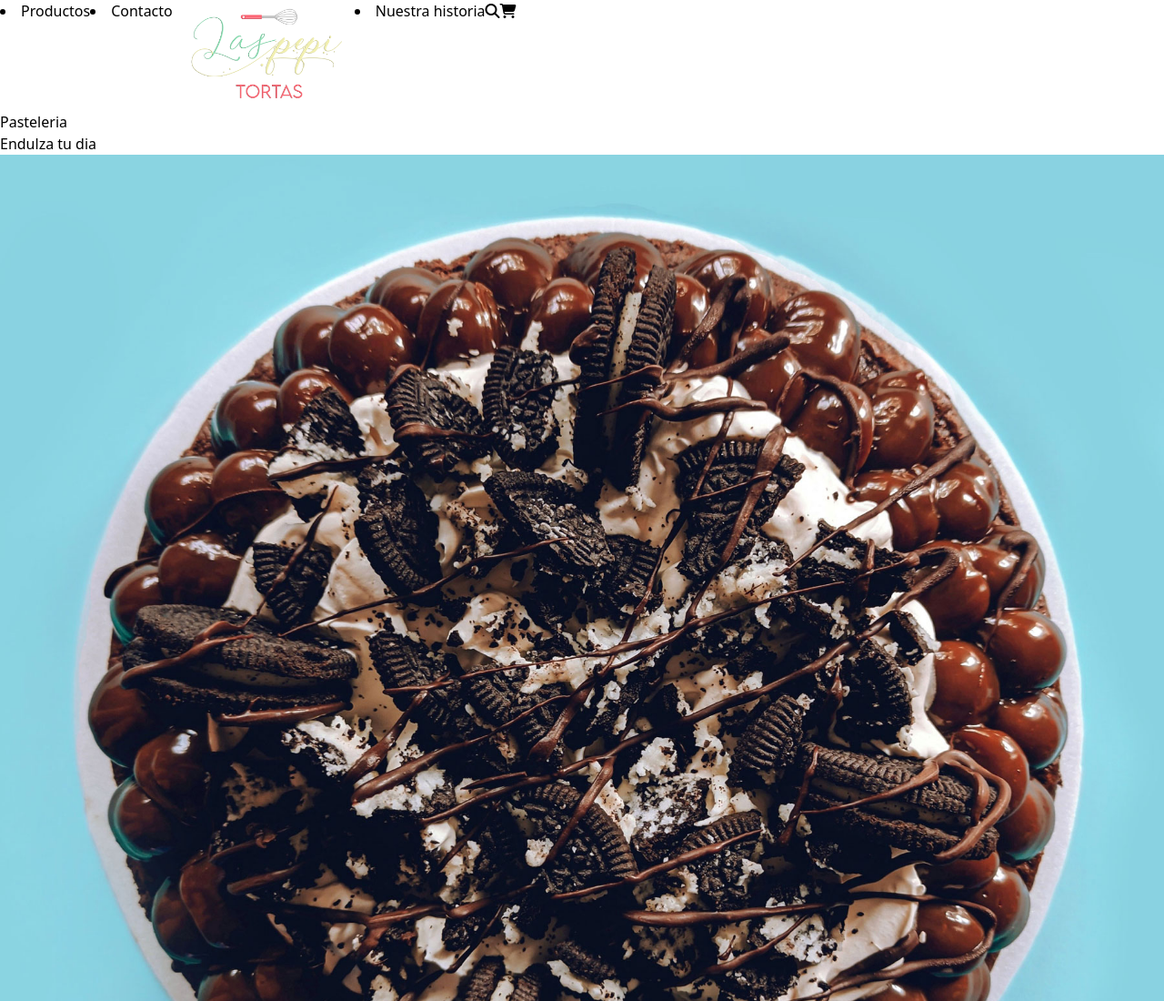
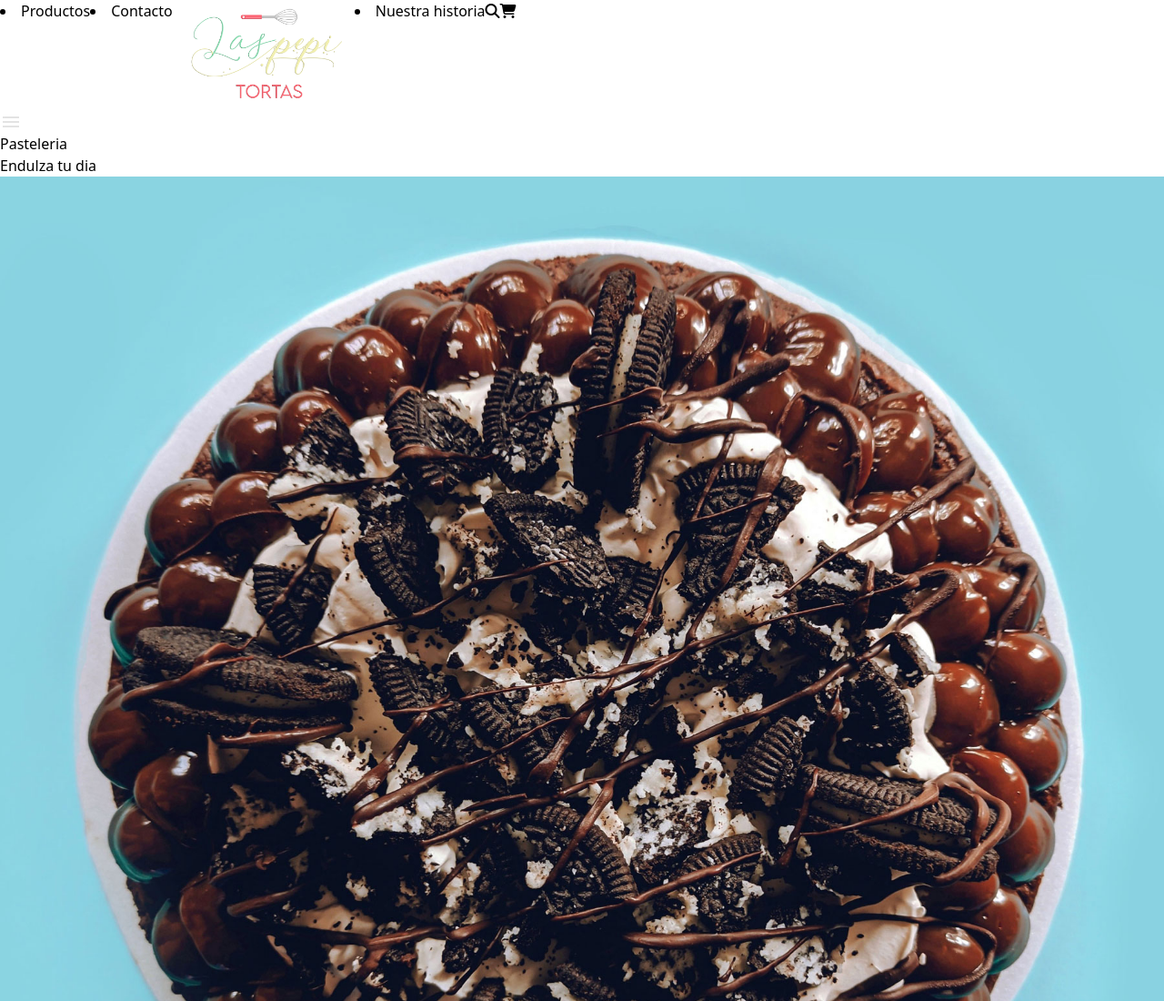
Before and after one commit to ClaudioParedesArbeloDev/PepiTortas, a website: page index.html in a window 1280 px wide. Shown: the top 1100 px of the page at 91% size. Drawn offline with nearby package versions, Linux system fonts and the light colour scheme.

Commit message:
starting taildwind

```diff
--- a/index.html
+++ b/index.html
@@ -3,6 +3,7 @@
 <head>
     <meta charset="UTF-8">
     <meta name="viewport" content="width=device-width, initial-scale=1.0">
+    <link rel="stylesheet" href="https://fonts.googleapis.com/css2?family=Material+Symbols+Outlined:opsz,wght,FILL,GRAD@20..48,100..700,0..1,-50..200&icon_names=menu" />
     <script src="https://kit.fontawesome.com/718dcffbc3.js" crossorigin="anonymous"></script>
     <link href="/src/output.css" rel="stylesheet">
     <title>Las PepiTortas</title>
@@ -16,6 +17,9 @@
         <a href="" class="btnIcon"><i class="fa-solid fa-magnifying-glass"></i></a>
         <a href="" class="btnIcon"><i class="fa-solid fa-cart-shopping"></i></a>
     </header>
+    <div>
+        <svg xmlns="http://www.w3.org/2000/svg" height="24px" viewBox="0 -960 960 960" width="24px" fill="#e3e3e3"><path d="M120-240v-80h720v80H120Zm0-200v-80h720v80H120Zm0-200v-80h720v80H120Z"/></svg>
+    </div>
     <section class="sectionProducts">
         <div class="textProducts">
             <div class="textCenter">
```
